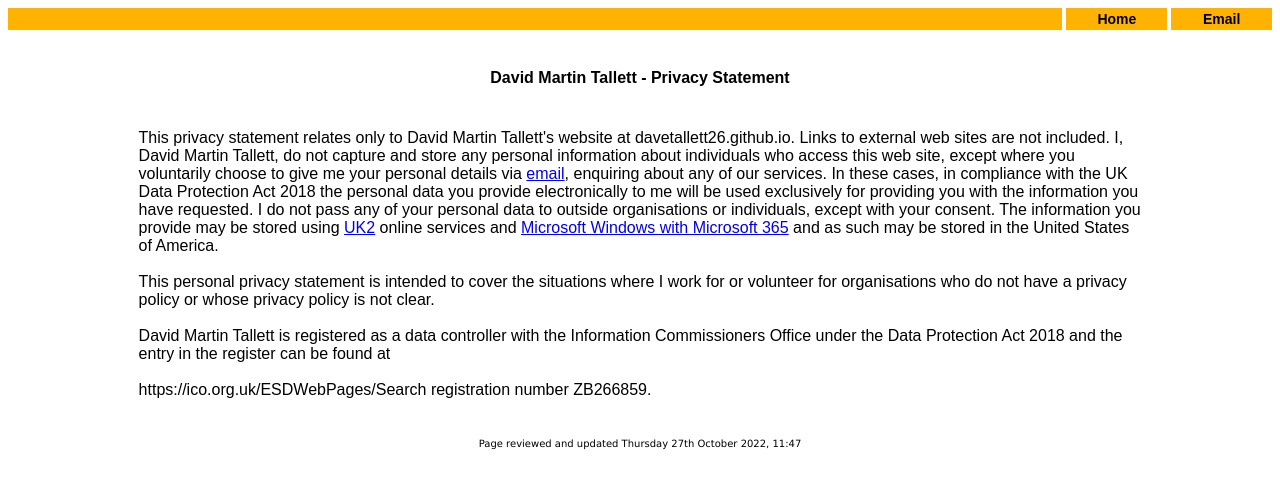
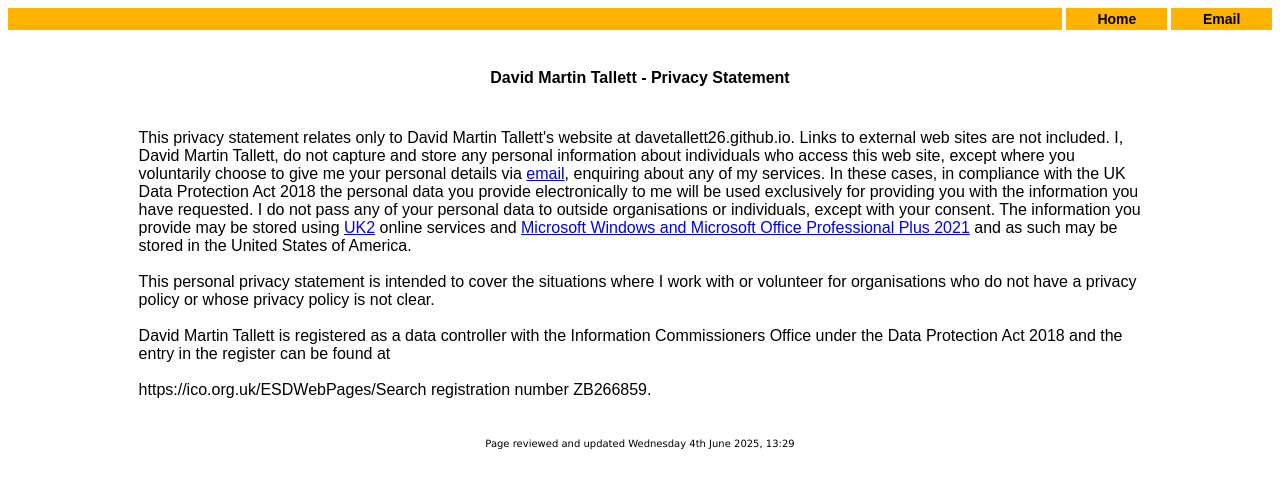
Before and after one commit to DaveTallett26/davetallett26.github.io, a Jekyll site: the page privacy6.html, which Jekyll copies as it is, in a window 1280 px wide. Shown: the top 489 px of the page. Built offline with Jekyll 4.4.1, drawn with Linux system fonts in a browser that asks for light colours.

Commit message:
Update privacy6.html no MS 365 anymore

```diff
--- a/privacy6.html
+++ b/privacy6.html
@@ -24,16 +24,16 @@
 <td width=80%><font size=3 face=arial>
 This privacy statement relates only to David Martin Tallett's website at davetallett26.github.io. Links to external web sites are not included.
 I, David Martin Tallett, do not capture and store any personal information about individuals who access this web site, except where you voluntarily
-choose to give me your personal details via <a href="email.html">email</a>, enquiring about any of our services.
+choose to give me your personal details via <a href="email.html">email</a>, enquiring about any of my services.
 In these cases, in compliance with the UK Data Protection Act 2018 the personal data you provide electronically to me will be used
 exclusively for providing you with the information you have requested.
 I do not pass any of your personal data to outside organisations or individuals, except with your consent.
 The information you provide may be stored using <a href="https://www.uk2.net/terms-and-conditions/privacy-policy/">UK2</a>
-online services and <a href="https://privacy.microsoft.com/en-GB/privacystatement">Microsoft Windows with Microsoft 365</a>
+online services and <a href="https://privacy.microsoft.com/en-GB/privacystatement">Microsoft Windows and Microsoft Office Professional Plus 2021</a>
 and as such may be stored in the United States of America.
 
   <br/><br/>
-This personal privacy statement is intended to cover the situations where I work for or volunteer for organisations who do not have a privacy policy or whose
+This personal privacy statement is intended to cover the situations where I work with or volunteer for organisations who do not have a privacy policy or whose
   privacy policy is not clear.
 <br/><br/>
 David Martin Tallett is registered as a data controller with the Information Commissioners Office under the Data Protection Act 2018 and the
@@ -48,7 +48,7 @@ entry in the register can be found at
 </table>
 <br/><br/>
 <div class="style7">
-<center>Page reviewed and updated Thursday 27th October 2022, 11:47</center>
+<center>Page reviewed and updated Wednesday 4th June 2025, 13:29</center>
 </div>
 </body>
 </html>
```
